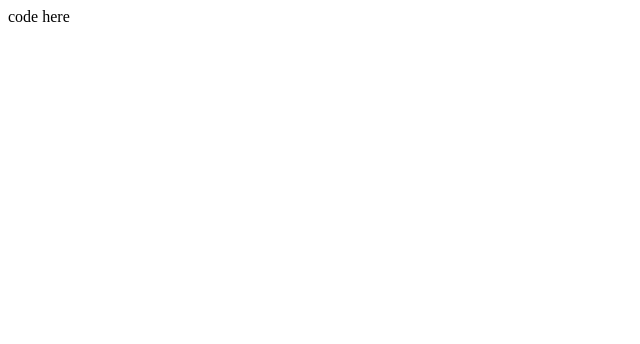
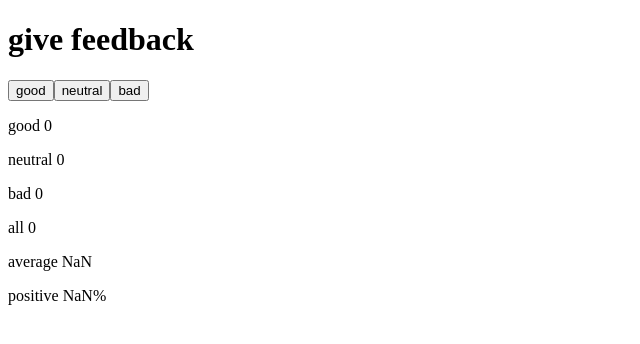
Before and after one commit to Franco16021998/lab-04, a React (Create React App) app in the folder votaciones/: page / in a window 1280 px wide. Shown: the top 344 px of the page, without its empty margins (0-640 px from the left). Built offline with nearby package versions, Linux system fonts and the light colour scheme.

Commit message:
Amplifique estadisticas

```diff
--- a/votaciones/src/index.js
+++ b/votaciones/src/index.js
@@ -6,14 +6,38 @@ const App = () => {
   const [good, setGood] = useState(0)
   const [neutral, setNeutral] = useState(0)
   const [bad, setBad] = useState(0)
+  const [promedio, setPromedio] = useState(0)
+
+  const BUENO = () => {
+    setGood(good + 1);
+    setPromedio(promedio+1)
+  };
+  const NEUTRAL = () => {
+    setNeutral(neutral + 1);
+    setPromedio(promedio+0)
+  };
+  const MALO = () => {
+    setBad(bad + 1);
+    setPromedio(promedio-1)
+  };
 
   return (
     <div>
-      code here
+      <h1>give feedback</h1>
+      <button onClick={BUENO}>good</button>
+      <button onClick={NEUTRAL}>neutral</button>
+      <button onClick={MALO}>bad</button>
+
+      <p>good {good}</p>
+      <p>neutral {neutral}</p>
+      <p>bad {bad}</p>
+      <p>all {good + neutral + bad}</p>
+      <p>average {promedio/(good + neutral + bad)}</p>
+      <p>positive {good/(good+neutral+bad)*100}%</p>
     </div>
-  )
-}
+  );
+};
 
 ReactDOM.render(<App />,
   document.getElementById('root')
-)
+);
```
